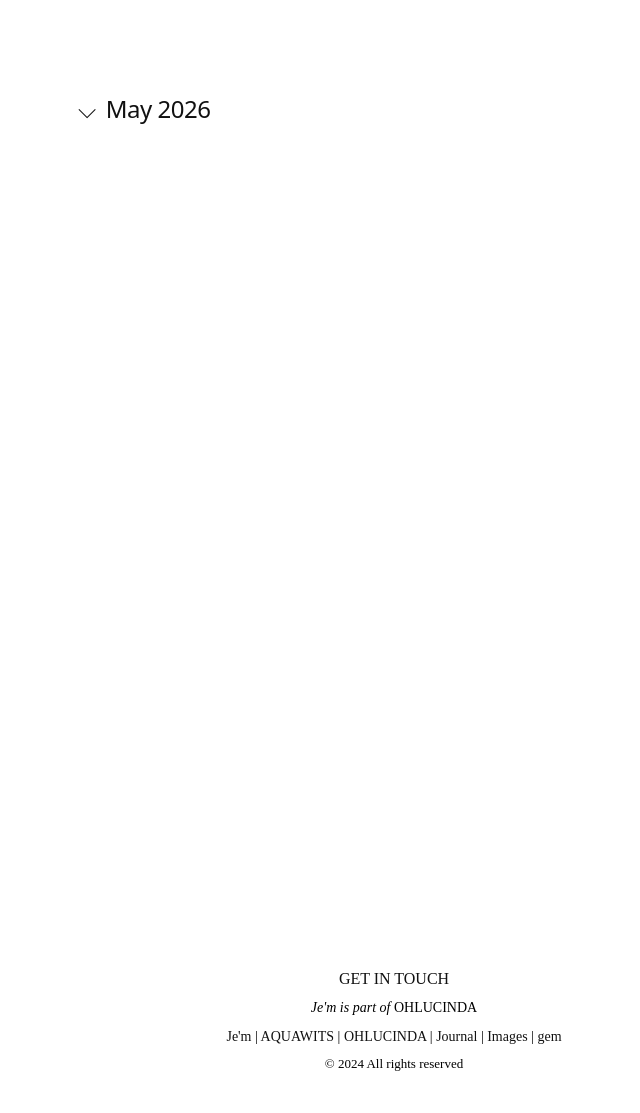
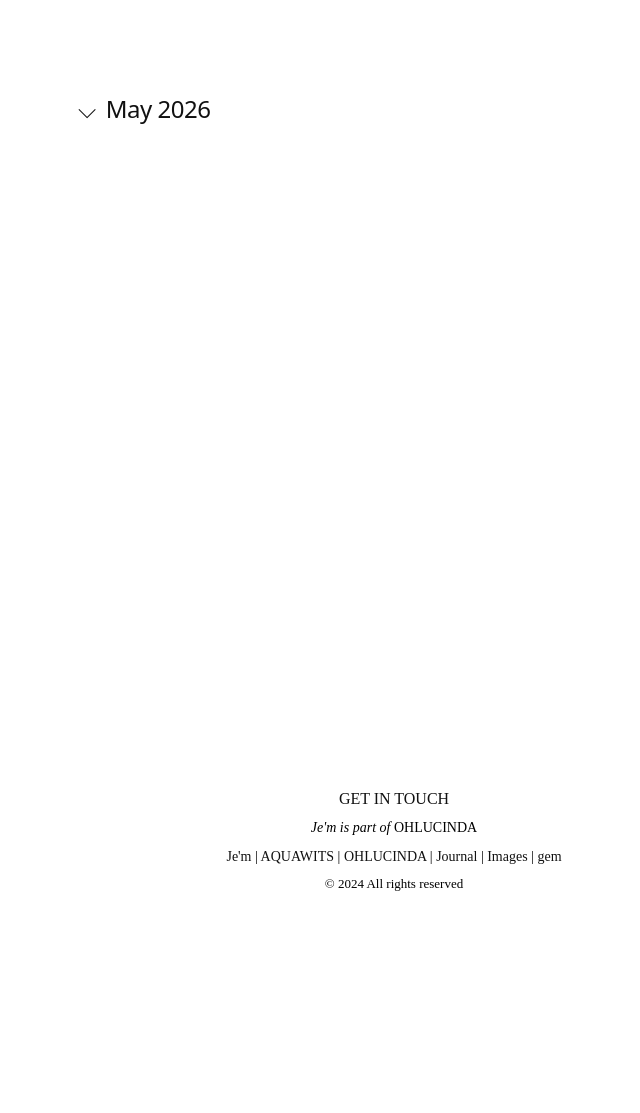
Before and after one commit to ohlucinda/ohlucinda-mobile, a Jekyll site: the page built from index.html, in a window 1280 px wide. Shown: the whole page, without its empty margins (246-886 px from the left). Built offline with Jekyll 4.4.1, drawn with Linux system fonts in a browser that asks for light colours; after the commit the page ends 933 px from its top, so only the background shows below that.

Commit message:
Update style.css

```diff
--- a/assets/style.css
+++ b/assets/style.css
@@ -182,6 +182,6 @@ details summary::before {
 @media (min-width: 1024px) {
 
   .footer {
-    margin-top: 700px;
+    margin-top: 520px;
   }
 }
```
